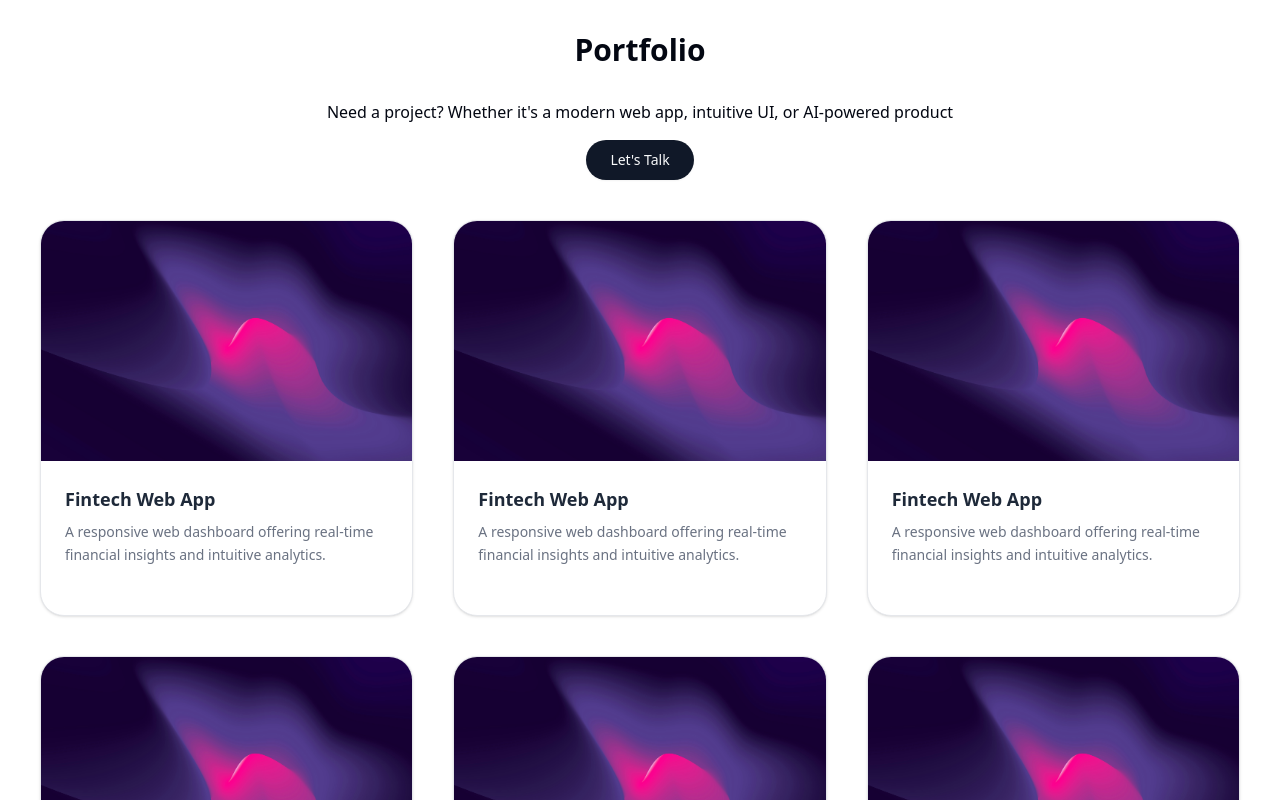
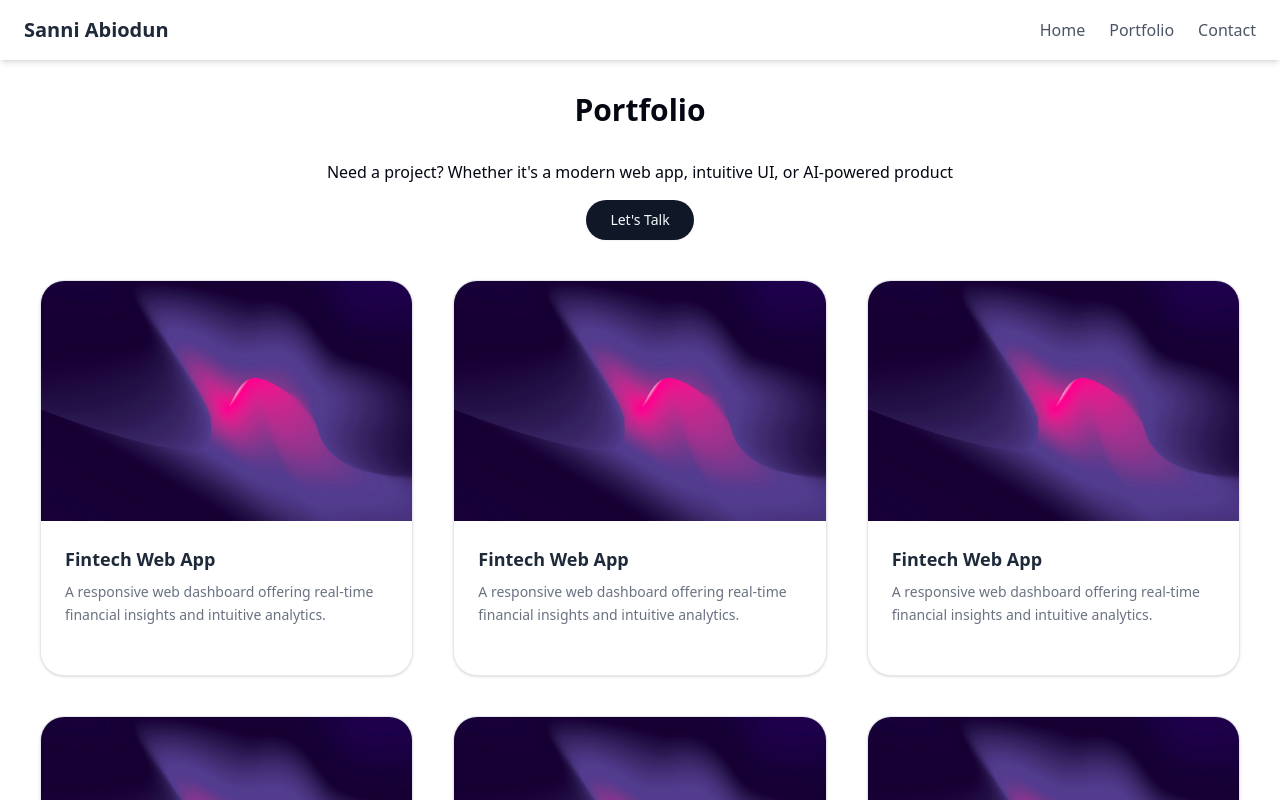
Before and after one commit to abreel/abbey-portfolio, a Next.js app: page /portfolio in a window 1280 px wide. Shown: the top 800 px of the page. Built offline with nearby package versions, Linux system fonts and the light colour scheme.

Commit message:
ui update

```diff
--- a/app/portfolio/[slug]/Content.tsx
+++ b/app/portfolio/[slug]/Content.tsx
@@ -4,9 +4,8 @@ import { HTMLMotionProps, motion } from 'framer-motion';
 import { AnimatedImage } from '@/components/ui/AnimatedImage';
 import { MDXContent } from '@/components/MDXContent';
 import { MDXComponents, Project } from '@/types/project';
-import Link from 'next/link';
 import { ImageGallery } from '@/components/ui/ImageGallery';
-import { ContactSection } from '@/app/ContactSection';
+import PageLayout from '@/components/layouts/Layout';
 
 const components: MDXComponents = {
   Image: AnimatedImage,
@@ -36,7 +35,7 @@ export default function Content({ project }: { project: Project }) {
   const meta = project.metadata;
 
   return (
-    <>
+    <PageLayout>
       <div className="px-6 pt-12 space-y-10 max-w-7xl mx-auto">
         {meta.coverImage && (
           <AnimatedImage
@@ -119,7 +118,6 @@ export default function Content({ project }: { project: Project }) {
           <MDXContent project={project} components={components} />
         </motion.div>
       </div>
-      <ContactSection />
-    </>
+    </PageLayout>
   );
 }
--- a/app/portfolio/[slug]/not-found.tsx
+++ b/app/portfolio/[slug]/not-found.tsx
@@ -1,10 +1,52 @@
-export default function NotFound() {
+'use client';
+
+import { useEffect, useState } from 'react';
+import fuzzysort from 'fuzzysort';
+import { Project } from '@/types/project';
+import ProjectsList from '@/components/lists/ProjectsList';
+import PageLayout from '@/components/layouts/Layout';
+
+interface NotFoundProps {
+  allProjects: Project[];
+  invalidSlug: string;
+}
+
+export default function NotFound({ allProjects, invalidSlug }: NotFoundProps) {
+  const [suggestions, setSuggestions] = useState<Project[]>([]);
+  const [featured, setFeatured] = useState<Project[]>([]);
+
+  useEffect(() => {
+    const results = fuzzysort.go(invalidSlug, allProjects, {
+      key: 'metadata.title',
+      limit: 5,
+      threshold: -10000,
+    });
+
+    setSuggestions(results.map((r) => r.obj));
+
+    // Just in case there are no suggestions, pick 3 random fallback projects
+    if (results.length === 0) {
+      const shuffled = [...(allProjects || [])].sort(() => 0.5 - Math.random());
+      setFeatured(shuffled.slice(0, 3));
+    }
+  }, [invalidSlug, allProjects]);
+
+  const displayProjects = suggestions.length > 0 ? suggestions : featured;
+
   return (
-    <div className="p-6 text-center">
-      <h1 className="text-3xl font-bold">Project Not Found</h1>
-      <p className="text-gray-600 mt-2">
-        The project you’re looking for doesn’t exist or has been removed.
-      </p>
-    </div>
+    <PageLayout>
+      <div className="px-6 py-16 max-w-7xl mx-auto text-center">
+        <h1 className="text-4xl font-bold mb-4">Project Not Found</h1>
+        <p className="text-gray-600 dark:text-gray-400 mb-10">
+          The project you&apos;re looking for doesn&apos;t exist or has been removed.
+        </p>
+
+        <h2 className="text-2xl font-semibold mb-6">
+          {suggestions.length > 0 ? 'Did you mean:' : 'Check these out instead:'}
+        </h2>
+
+        <ProjectsList projects={displayProjects} />
+      </div>
+    </PageLayout>
   );
 }
--- a/app/portfolio/[slug]/page.tsx
+++ b/app/portfolio/[slug]/page.tsx
@@ -1,12 +1,15 @@
-import { getProjectBySlug } from '@/lib/projects';
-import { notFound } from 'next/navigation';
+import { getAllProjects, getProjectBySlug } from '@/lib/projects';
 import Content from './Content';
+import NotFound from './not-found';
 
 export default async function ProjectPage({ params }: { params: Promise<{ slug: string }> }) {
   const { slug } = await params;
   const project = await getProjectBySlug(slug);
 
-  if (!project) return notFound();
+  if (!project) {
+    const allProjects = await getAllProjects();
+    return <NotFound allProjects={allProjects} invalidSlug={(await params).slug} />;
+  }
 
   return <Content project={project} />;
 }
--- a/app/portfolio/page.tsx
+++ b/app/portfolio/page.tsx
@@ -1,14 +1,14 @@
 import ProjectsList from '@/components/lists/ProjectsList';
 import { getAllProjects } from '@/lib/projects';
-import { ContactSection } from '../ContactSection';
 import { Button } from '@/components/ui/button';
 import Link from 'next/link';
+import PageLayout from '@/components/layouts/Layout';
 
 export default async function PortfolioPage() {
   const projects = await getAllProjects();
 
   return (
-    <>
+    <PageLayout>
       <h1 className="text-3xl font-bold mb-4 text-center pt-8">Portfolio</h1>
       <div className="max-w-7xl mx-auto">
         <div className="py-4 text-center space-y-4">
@@ -23,7 +23,6 @@ export default async function PortfolioPage() {
           <ProjectsList projects={projects} />
         </div>
       </div>
-      <ContactSection />
-    </>
+    </PageLayout>
   );
 }
--- /dev/null
+++ b/components/layouts/Layout.tsx
@@ -0,0 +1,13 @@
+import { ReactNode } from 'react';
+import Header from '../ui/Header';
+import { ContactSection } from '@/app/ContactSection';
+
+export default function PageLayout({ children }: { children: ReactNode }) {
+  return (
+    <>
+      <Header />
+      {children}
+      <ContactSection />
+    </>
+  );
+}
--- /dev/null
+++ b/components/ui/Header.tsx
@@ -0,0 +1,76 @@
+'use client';
+
+import { useState } from 'react';
+import Link from 'next/link';
+import { Menu, X } from 'lucide-react'; // Optional: Replace with SVG if not using Lucide
+
+export default function Header() {
+  const [isOpen, setIsOpen] = useState(false);
+
+  const navLinks = [
+    { href: '/', label: 'Home' },
+    { href: '/portfolio', label: 'Portfolio' },
+    { href: '#contact', label: 'Contact' }, // Leave as anchor if you're scrolling to a section
+  ];
+
+  return (
+    <header className="bg-white shadow-md px-6 py-4">
+      <div className="flex items-center justify-between">
+        <h1 className="text-xl font-bold text-gray-800">Sanni Abiodun</h1>
+
+        {/* Mobile toggle button */}
+        <button
+          className="md:hidden text-gray-700"
+          onClick={() => setIsOpen(!isOpen)}
+          aria-label="Toggle menu"
+        >
+          {isOpen ? <X className="w-6 h-6" /> : <Menu className="w-6 h-6" />}
+        </button>
+
+        {/* Desktop menu */}
+        <nav className="hidden md:flex space-x-6">
+          {navLinks.map((link) =>
+            link.href.startsWith('#') ? (
+              <a key={link.href} href={link.href} className="text-gray-600 hover:text-gray-900">
+                {link.label}
+              </a>
+            ) : (
+              <Link key={link.href} href={link.href} passHref>
+                <span className="cursor-pointer text-gray-600 hover:text-gray-900">
+                  {link.label}
+                </span>
+              </Link>
+            ),
+          )}
+        </nav>
+      </div>
+
+      {/* Mobile menu */}
+      {isOpen && (
+        <nav className="mt-4 flex flex-col space-y-2 md:hidden">
+          {navLinks.map((link) =>
+            link.href.startsWith('#') ? (
+              <a
+                key={link.href}
+                href={link.href}
+                className="text-gray-600 hover:text-gray-900"
+                onClick={() => setIsOpen(false)}
+              >
+                {link.label}
+              </a>
+            ) : (
+              <Link key={link.href} href={link.href} passHref>
+                <span
+                  className="cursor-pointer text-gray-600 hover:text-gray-900"
+                  onClick={() => setIsOpen(false)}
+                >
+                  {link.label}
+                </span>
+              </Link>
+            ),
+          )}
+        </nav>
+      )}
+    </header>
+  );
+}
--- a/package.json
+++ b/package.json
@@ -30,6 +30,7 @@
     "clsx": "^2.1.1",
     "framer-motion": "^12.23.12",
     "fs-extra": "^11.3.0",
+    "fuzzysort": "^3.1.0",
     "gray-matter": "^4.0.3",
     "lucide-react": "^0.536.0",
     "motion": "^12.23.12",
```
Also changed, not shown: 1 other file (tests, documents, lock files or other folders).
